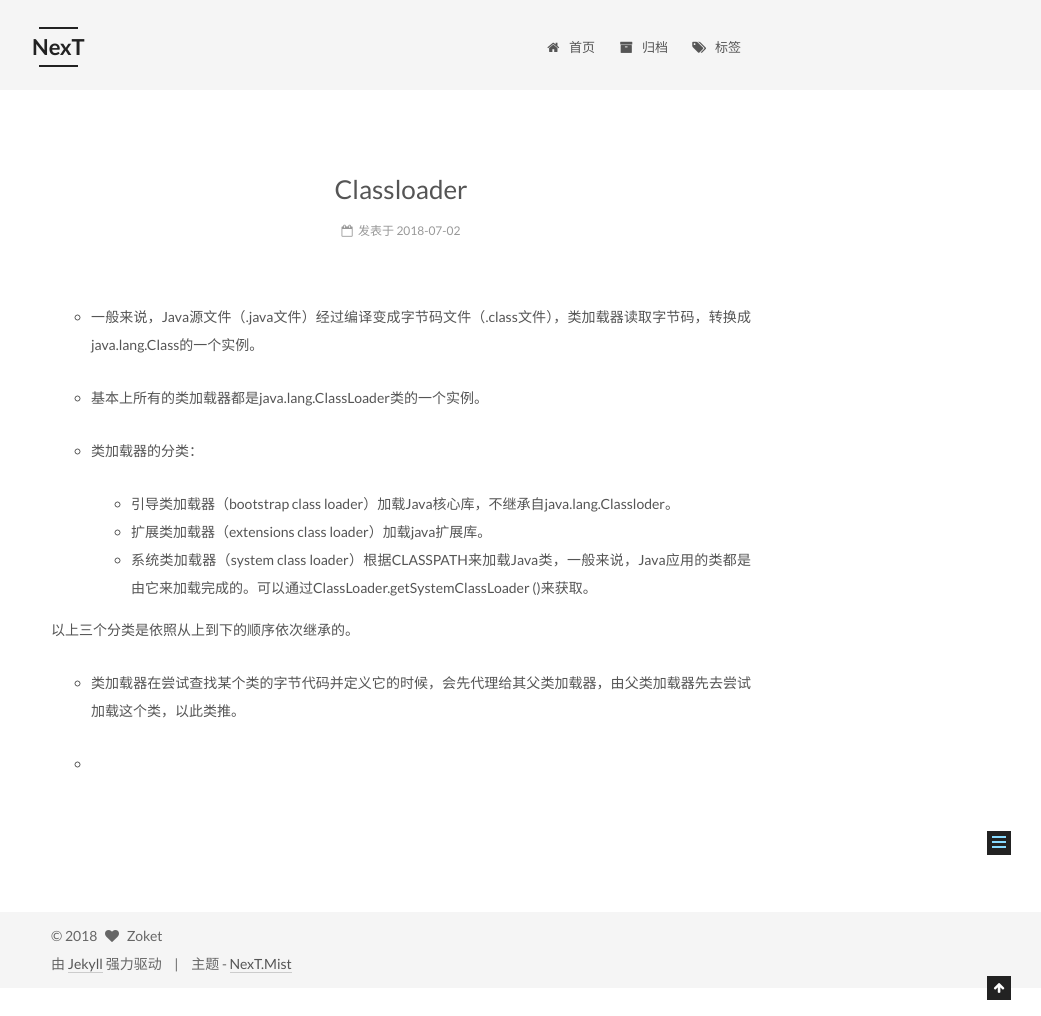
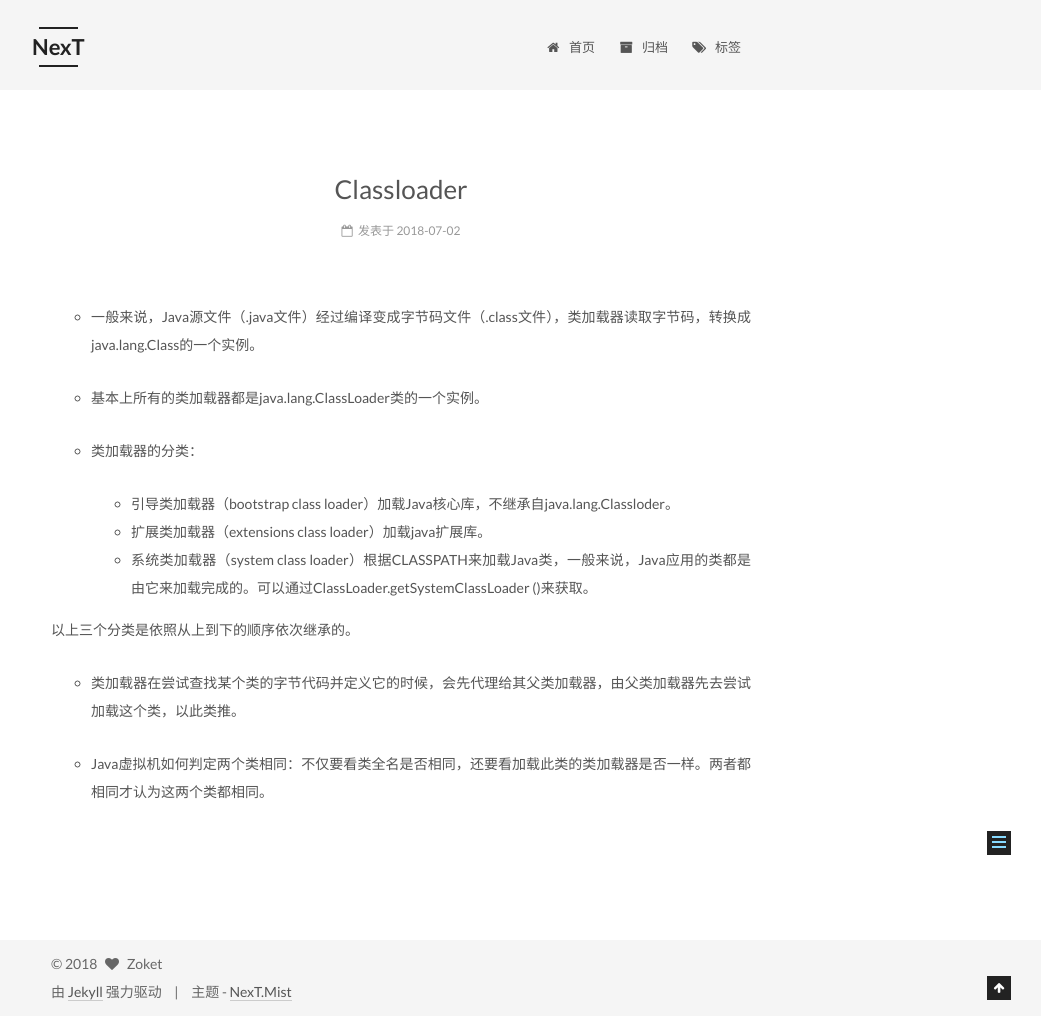
Before and after one commit to Zoket/example, a Jekyll site: the page built from _posts/2018-07-02-ClassLoader.md, in a window 1280 px wide. Shown: the whole page, without its empty margins (239-1280 px from the left). Built offline with Jekyll 4.4.1, drawn with Linux system fonts in a browser that asks for light colours.

Commit message:
update Clasloader

```diff
--- a/_posts/2018-07-02-ClassLoader.md
+++ b/_posts/2018-07-02-ClassLoader.md
@@ -12,4 +12,4 @@
 
 - 类加载器在尝试查找某个类的字节代码并定义它的时候，会先代理给其父类加载器，由父类加载器先去尝试加载这个类，以此类推。
 
--
+- Java虚拟机如何判定两个类相同：不仅要看类全名是否相同，还要看加载此类的类加载器是否一样。两者都相同才认为这两个类都相同。
```
